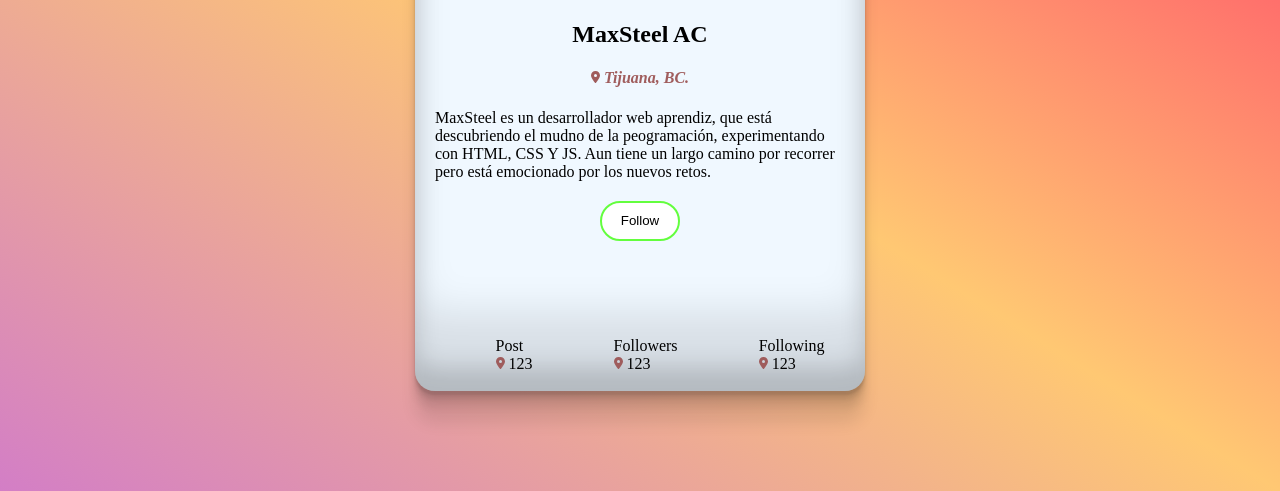
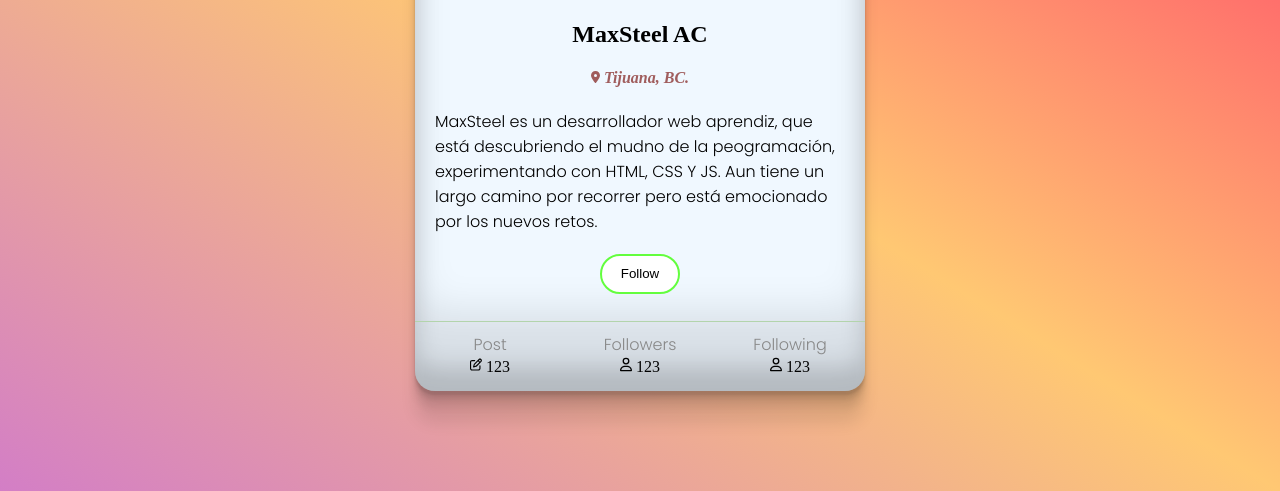
Before and after one commit to MaxSteelAC/tarjeta-usuario, a website built with Vite: page src/index.html in a window 1280 px wide. Shown: the part 309-800 px from the top of the page. Built offline with nearby package versions, Linux system fonts and the light colour scheme.

Commit message:
Se agregó la clase footer y se hicieron cambios al footer en el CSS

```diff
--- a/src/index.css
+++ b/src/index.css
@@ -63,20 +63,39 @@ body {
 #footer-container {
   height: 15%;
   background-color: rgba(255 255 255 1);
+  border-width: 1px 0 0 0;
+  border-style: solid;
+  border-color: #b3d4ac;
 }
 
 .footer-links-container{
   display: flex;
   flex-direction: row;
   justify-content: space-around;
+  margin: 0;
+  padding: 0;
 
   & li {
+    margin-top: 10px;
+    display: block;
+    width: 100%;
     list-style: none;
+    text-align: center;
+
+    & .footer{
+      font-family: "Poppins", system-ui;
+      font-weight: 300;
+      font-style: normal;
+      color:  #888888;
+    }
   }
 }
 
 .text{
   margin: 20px;
+  font-family: "Poppins", system-ui;
+  font-weight: 300;
+  font-style: normal;
 }
 
 .button-content {
--- a/src/index.html
+++ b/src/index.html
@@ -6,6 +6,9 @@
   <meta name="viewport" content="width=device-width, initial-scale=1.0">
   <title>Document</title>
   <link rel="stylesheet" href="./index.css">
+  <link rel="preconnect" href="https://fonts.googleapis.com">
+  <link rel="preconnect" href="https://fonts.gstatic.com" crossorigin>
+  <link href="https://fonts.googleapis.com/css2?family=Poppins:ital,wght@0,100;0,200;0,300;0,400;0,500;0,600;0,700;0,800;0,900;1,100;1,200;1,300;1,400;1,500;1,600;1,700;1,800;1,900&display=swap" rel="stylesheet">
   <script type="module" src="./index.js"></script>
   <script src="https://kit.fontawesome.com/452d80addb.js" crossorigin="anonymous"></script>
 </head>
@@ -37,23 +40,23 @@
     <div id="footer-container">
       <ul class="footer-links-container">
         <li>
-          <div>Post</div>
+          <div class="footer">Post</div>
           <div>
-            <svg xmlns="http://www.w3.org/2000/svg" height="12" width="9" viewBox="0 0 384 512"><!--!Font Awesome Free 6.6.0 by @fontawesome - https://fontawesome.com License - https://fontawesome.com/license/free Copyright 2024 Fonticons, Inc.--><path fill="#9f5c5c" d="M215.7 499.2C267 435 384 279.4 384 192C384 86 298 0 192 0S0 86 0 192c0 87.4 117 243 168.3 307.2c12.3 15.3 35.1 15.3 47.4 0zM192 128a64 64 0 1 1 0 128 64 64 0 1 1 0-128z"/></svg>
+            <svg xmlns="http://www.w3.org/2000/svg" height="15" width="12" viewBox="0 0 512 512"><path d="M441 58.9L453.1 71c9.4 9.4 9.4 24.6 0 33.9L424 134.1 377.9 88 407 58.9c9.4-9.4 24.6-9.4 33.9 0zM209.8 256.2L344 121.9 390.1 168 255.8 302.2c-2.9 2.9-6.5 5-10.4 6.1l-58.5 16.7 16.7-58.5c1.1-3.9 3.2-7.5 6.1-10.4zM373.1 25L175.8 222.2c-8.7 8.7-15 19.4-18.3 31.1l-28.6 100c-2.4 8.4-.1 17.4 6.1 23.6s15.2 8.5 23.6 6.1l100-28.6c11.8-3.4 22.5-9.7 31.1-18.3L487 138.9c28.1-28.1 28.1-73.7 0-101.8L474.9 25C446.8-3.1 401.2-3.1 373.1 25zM88 64C39.4 64 0 103.4 0 152L0 424c0 48.6 39.4 88 88 88l272 0c48.6 0 88-39.4 88-88l0-112c0-13.3-10.7-24-24-24s-24 10.7-24 24l0 112c0 22.1-17.9 40-40 40L88 464c-22.1 0-40-17.9-40-40l0-272c0-22.1 17.9-40 40-40l112 0c13.3 0 24-10.7 24-24s-10.7-24-24-24L88 64z"/></svg>
             123
           </div>
         </li>
         <li>
-          <div>Followers</div>
+          <div class="footer">Followers</div>
           <div>
-            <svg xmlns="http://www.w3.org/2000/svg" height="12" width="9" viewBox="0 0 384 512"><!--!Font Awesome Free 6.6.0 by @fontawesome - https://fontawesome.com License - https://fontawesome.com/license/free Copyright 2024 Fonticons, Inc.--><path fill="#9f5c5c" d="M215.7 499.2C267 435 384 279.4 384 192C384 86 298 0 192 0S0 86 0 192c0 87.4 117 243 168.3 307.2c12.3 15.3 35.1 15.3 47.4 0zM192 128a64 64 0 1 1 0 128 64 64 0 1 1 0-128z"/></svg>
+            <svg xmlns="http://www.w3.org/2000/svg" height="15" width="12" viewBox="0 0 448 512"><path d="M304 128a80 80 0 1 0 -160 0 80 80 0 1 0 160 0zM96 128a128 128 0 1 1 256 0A128 128 0 1 1 96 128zM49.3 464l349.5 0c-8.9-63.3-63.3-112-129-112l-91.4 0c-65.7 0-120.1 48.7-129 112zM0 482.3C0 383.8 79.8 304 178.3 304l91.4 0C368.2 304 448 383.8 448 482.3c0 16.4-13.3 29.7-29.7 29.7L29.7 512C13.3 512 0 498.7 0 482.3z"/></svg>
             123
           </div>
         </li>
         <li>
-          <div>Following</div>
+          <div class="footer">Following</div>
           <div>
-            <svg xmlns="http://www.w3.org/2000/svg" height="12" width="9" viewBox="0 0 384 512"><!--!Font Awesome Free 6.6.0 by @fontawesome - https://fontawesome.com License - https://fontawesome.com/license/free Copyright 2024 Fonticons, Inc.--><path fill="#9f5c5c" d="M215.7 499.2C267 435 384 279.4 384 192C384 86 298 0 192 0S0 86 0 192c0 87.4 117 243 168.3 307.2c12.3 15.3 35.1 15.3 47.4 0zM192 128a64 64 0 1 1 0 128 64 64 0 1 1 0-128z"/></svg>
+            <svg xmlns="http://www.w3.org/2000/svg" height="15" width="12" viewBox="0 0 448 512"><path d="M304 128a80 80 0 1 0 -160 0 80 80 0 1 0 160 0zM96 128a128 128 0 1 1 256 0A128 128 0 1 1 96 128zM49.3 464l349.5 0c-8.9-63.3-63.3-112-129-112l-91.4 0c-65.7 0-120.1 48.7-129 112zM0 482.3C0 383.8 79.8 304 178.3 304l91.4 0C368.2 304 448 383.8 448 482.3c0 16.4-13.3 29.7-29.7 29.7L29.7 512C13.3 512 0 498.7 0 482.3z"/></svg>
             123
           </div>
         </li>
```
